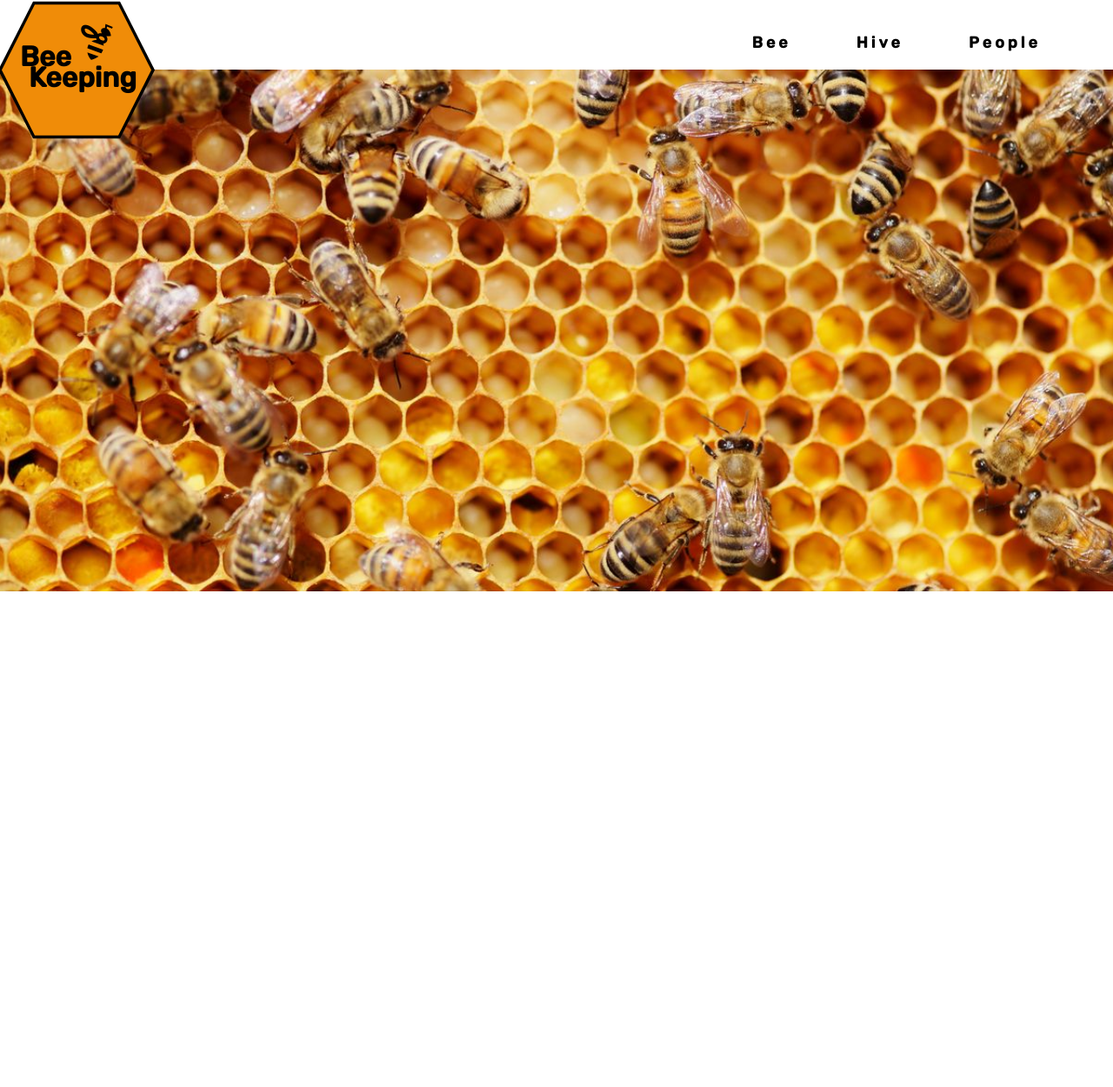
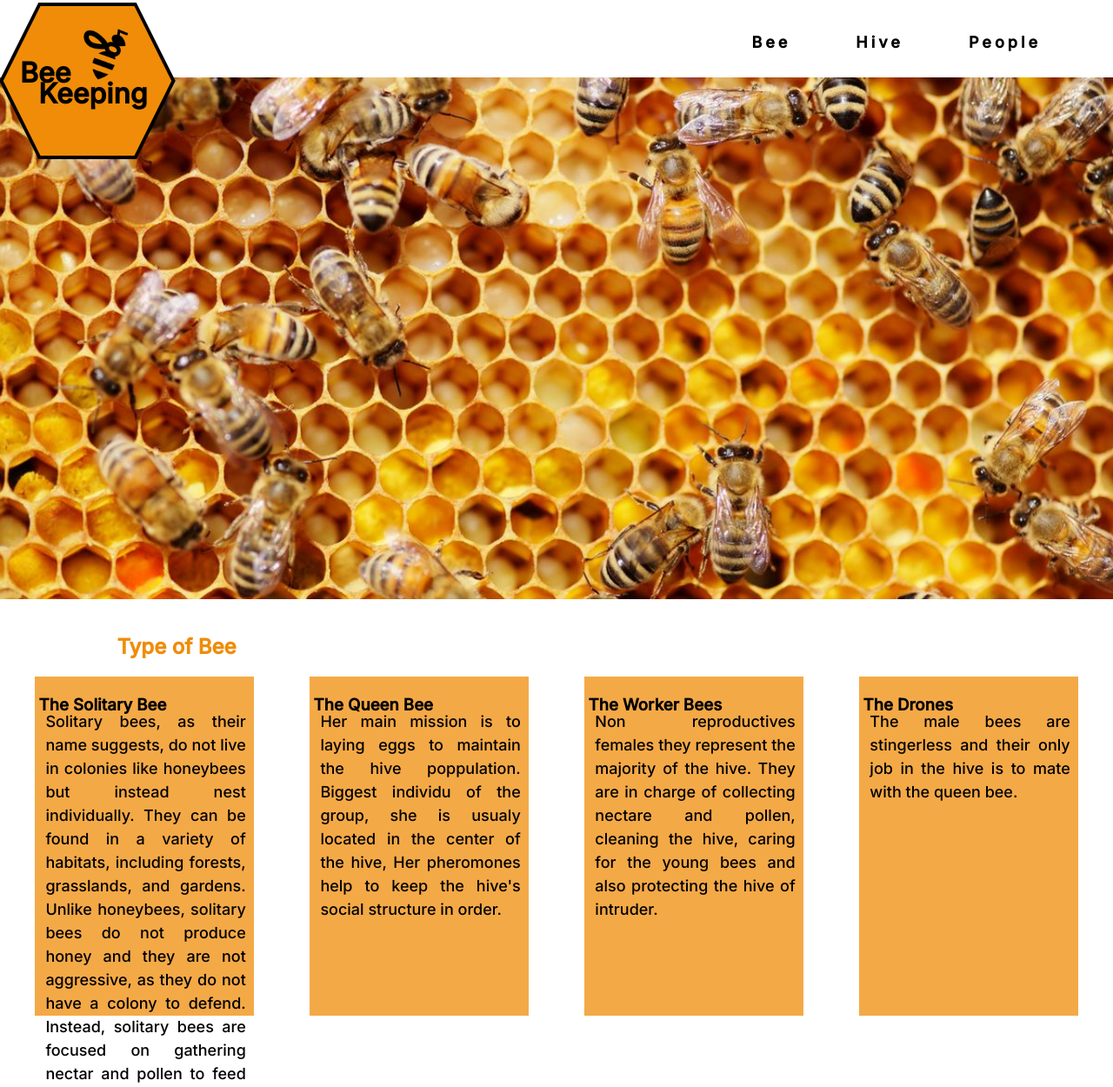
Before and after one commit to Lucas-soret/project1, a plain HTML site: page index.html in a window 1280 px wide. Shown: the top 1250 px of the page at 87% size. Before the commit the page ends 800 px from the top, so only its background shows below. Drawn offline with Linux system fonts and the light colour scheme; a web font is replaced by a local one.

Commit message:
add type of bee section

```diff
--- a/assets/css/style.css
+++ b/assets/css/style.css
@@ -1,18 +1,28 @@
   @import url('https://fonts.googleapis.com/css2?family=Fira+Sans+Extra+Condensed:wght@300&family=Rubik:wght@400;500&display=swap');
+  @import url('https://fonts.googleapis.com/css2?family=Inter:wght@500&display=swap');
+
 
 body {
+    font-family: "Inter", sans-serif;
+    font-weight: 500;
+    color: black;
+}
+
+h1 h2 {
     font-family: "Rubik"; sans-serif;
     font-weight: 400;
     color: black;
 }
 
-
+br {
+  line-height: 15px;
+}
 
 /* hexagone for the hive can be reuse for different chapter*/
 
 #hex1 {
-  height: 175px;
-  width: 200px;
+  height: 200px;
+  width: 225px;
   clip-path: polygon(25% 5%, 75% 5%, 95% 50%, 75% 95%, 25% 95%, 05% 50%);
   background-color: black;
   position: absolute;
@@ -34,7 +44,8 @@ body {
 /* element for inside logo*/
 
 #logo {
-  margin-top: 30%;
+  margin-left: auto;
+  margin-top: 35%;
   line-height: 75%;
   color: black;
 }
@@ -45,14 +56,14 @@ body {
 }
 
 #second {
-  padding-left: 45px;
+  padding-left: 25%;
 }
 
 #icon {
-  height: 50px;
-  width: 50px;
+  height: 35%;
+  width: auto;
   position: absolute;
-  margin-left: 50%;
+  margin-left: 45%;
   margin-top: 15% ;
 }
 
@@ -69,17 +80,15 @@ body {
   list-style-type: none;
   margin-right: 75px;
   margin-top: 30px;
-  flex-direction: row-reverse;
-
-
 }
 
 #menu a {
   font-weight: bold;
   text-decoration: none;
   color: black;
+}
 
-}
+
 
 /* hive image*/
 
@@ -89,6 +98,41 @@ body {
   background: url(../images/bee-give-honey.jpg);
   background-repeat: no-repeat;
   background-size: 100%;
-  margin: 50px -10px 0 -10px;
+  margin: 60px -10px 0 -10px;
+}
 
+/* section type of bee */
+
+#type-bee h2 {
+
+  margin-left: 10%;
+  color: #F08C08;
 }
+
+#type-bee div {
+  width: 20%;
+  height: 390px;
+  float: left;
+  line-height: 1.5;
+  margin: 0 2.5% 0 2.5%;
+  background-color: #f08b08bd;
+  display: block;
+}
+
+#type-bee h3 {
+  padding: 0 auto;
+  position: absolute;
+  margin-left: 5px;
+
+ }
+
+#type-bee p {
+  position: absolute;
+  text-align: justify;
+  margin-top: 3%;
+  margin-left: 1%;
+  max-width: 18%;
+  font-size: large;
+  color: black;
+  max-height: max-content;
+}
--- a/index.html
+++ b/index.html
@@ -40,10 +40,54 @@
     </header>
     <section>
         <div id="honey-hive"></div>
+    </section>
 
+    <br>
 
+    <section id="type-bee">
+        <h2>Type of Bee</h2>
 
-    </section>
+        <div class="bees">
+            <h3>The Solitary Bee</h3>
+           <p>
+                Solitary bees, as their name suggests, do not live in colonies like honeybees
+                but instead nest individually. They can be found in a variety of habitats,
+                including forests, grasslands, and gardens.
+                Unlike honeybees, solitary bees do not produce honey and
+                they are not aggressive, as they do not have a colony to defend.
+                Instead, solitary bees are focused on gathering nectar and pollen to feed their young.
+            </p>
+
+        </div>
+
+        <div class="bees">
+            <h3>The Queen Bee</h3>
+            <p>
+                Her main mission is to laying eggs to maintain the hive poppulation.
+                Biggest individu of the group, she is usualy located in the center of the hive,
+                Her pheromones help to keep the hive's social structure in order.
+            </p>
+
+        </div>
+
+        <div class="bees">
+
+            <h3>The Worker Bees</h3>
+            <p>
+                Non reproductives females they represent the majority of the hive.
+                They are in charge of collecting nectare and pollen, cleaning the hive,
+                caring for the young bees and also protecting the hive of intruder.
+            </p>
+        </div>
+
+        <div class="bees">
+            <h3>The Drones</h3>
+            <p>
+                The male bees are stingerless and their only job in the hive is to mate with the queen bee.
+            </p>
+        </div>
+
+     </section>
     <footer>
 
     </footer>
```
Also changed, not shown: assets/images/Hive.png (added), assets/images/hexagone-row.webp (added), assets/images/hive-hexagone.jpg (added), assets/images/hive-pattern.jpg (added).
